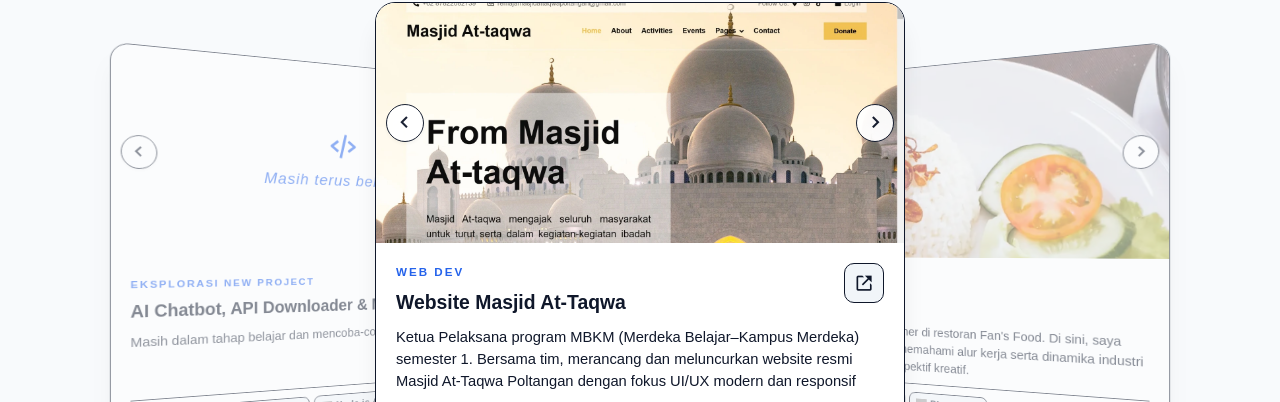
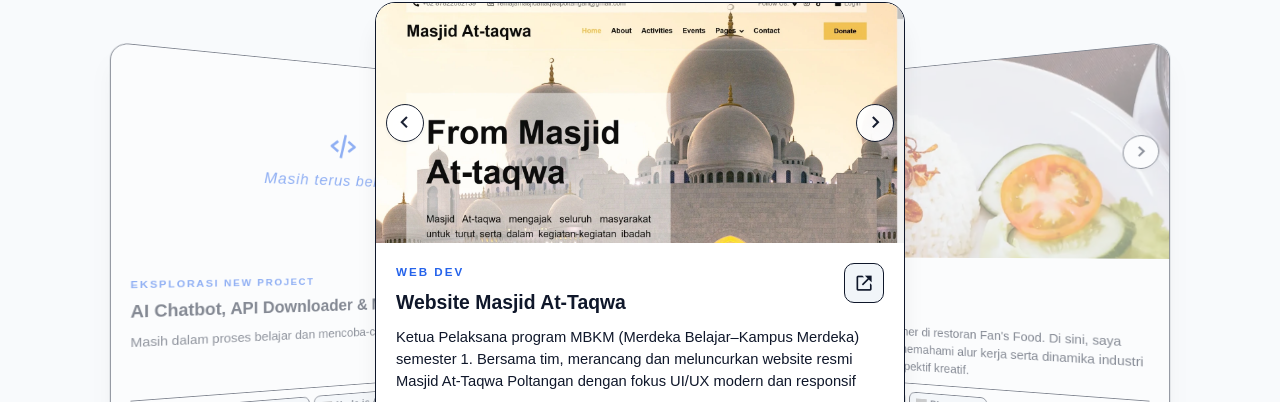
Before and after one commit to AryaaDev/PortfolioReactNew, a React (Vite) app: page / in a window 1280 px wide. Shown: the part 4970-5372 px from the top of the page. Built offline with nearby package versions, Linux system fonts and the light colour scheme; grey boxes are pictures that could not be loaded; a web font is replaced by a local one.

Commit message:
Remove unused slider buttons on project 7

```diff
--- a/src/components/Footer.jsx
+++ b/src/components/Footer.jsx
@@ -1,7 +1,6 @@
 import { useEffect, useRef, useState } from "react";
 
 export default function Footer() {
-
     const [visitorTotal, setVisitorTotal] = useState(null);
     const [visitorError, setVisitorError] = useState(false);
 
@@ -13,7 +12,6 @@
 
     useEffect(() => {
         if (!counterEnabled || requestStarted.current) return;
-
         requestStarted.current = true;
 
         async function trackVisitor() {
@@ -47,7 +45,7 @@
                 setVisitorError(false);
 
             } catch (error) {
-                console.error("Visitor counter error:", error);
+                console.error("Waduh, error pas ngambil data visitor:", error);
                 setVisitorError(true);
             }
         }
--- a/src/components/Portfolio.jsx
+++ b/src/components/Portfolio.jsx
@@ -316,7 +316,6 @@
                 {/* PROYEK 7: Next Exploration */}
                 <div className="portfolio-item" data-category="app">
                     <div className="portfolio-slider" id="portfolio-slider-7">
-                        <button className="slider-btn slider-btn-left" onClick={() => window.slidePortfolio(7, -1)} aria-label="Previous image"><i className="bx bx-chevron-left"></i></button>
 
                         <div className="slider-images" style={{ display: 'flex', flexDirection: 'column', alignItems: 'center', justifyContent: 'center', background: 'rgba(255, 255, 255, 0.03)', minHeight: '250px', gap: '8px' }}>
                             <i className='bx bx-code-alt' style={{ fontSize: '2.5rem', color: '#2563eb' }}></i>
@@ -325,7 +324,6 @@
                             </span>
                         </div>
 
-                        <button className="slider-btn slider-btn-right" onClick={() => window.slidePortfolio(7, 1)} aria-label="Next image"><i className="bx bx-chevron-right"></i></button>
                     </div>
 
                     <div className="portfolio-desc">
@@ -337,7 +335,7 @@
                         </div>
 
                         <p style={{ opacity: 0.9, marginBottom: '3.5rem' }}>
-                            Masih dalam tahap belajar dan mencoba-coba hal baru.
+                            Masih dalam proses belajar dan mencoba-coba hal baru.
                         </p>
 
                         <div className="portfolio-footer">
```
Also changed, not shown: src/assets/CafePapa.png (deleted).
